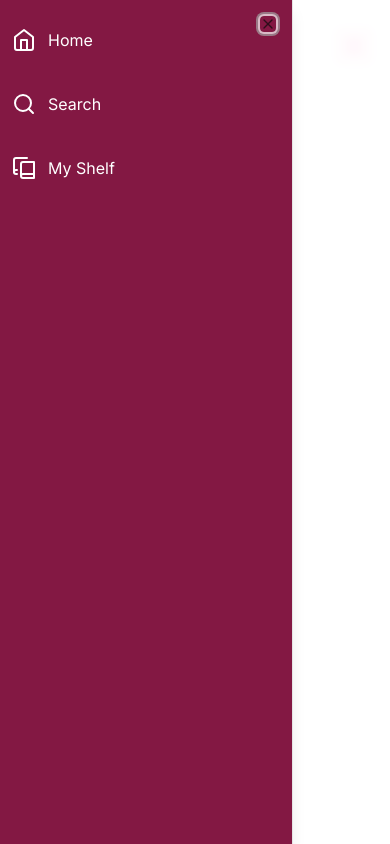
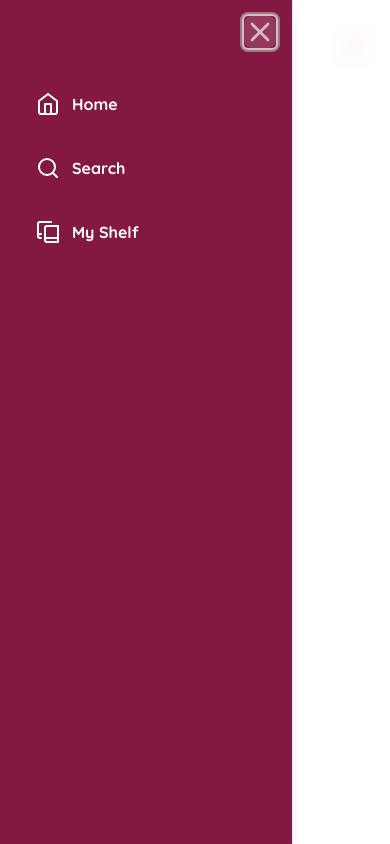
Before and after one commit to penguinboots/library-app, a Next.js app: page /search in a window 390 px wide. Both pictures are taken after a click on the button 354 px from the left and 46 px from the top of the page. Built offline with nearby package versions, Linux system fonts and the light colour scheme.

Commit message:
build mobile navbar

```diff
--- a/components/Navbar.tsx
+++ b/components/Navbar.tsx
@@ -10,7 +10,7 @@ import { BookCopy, Home, Search } from "lucide-react";
 import MobileNavbar from "./MobileNavbar";
 
 const quicksand = Quicksand({
-  weight: "600",
+  weight: "700",
   subsets: ["latin"],
 });
 
@@ -60,11 +60,11 @@ export const Navbar = () => {
           <Link
             href={route.href}
             key={route.href}
-            className="text-md flex p-3 items-center justify-center cursor-pointer
+            className="text-md font-bold flex p-3 items-center justify-center cursor-pointer
              text-pink-400 hover:text-pink-500 hover:bg-pink-500/10
               rounded-lg transition"
           >
-            <div className="flex items-center flex-1">
+            <div className={cn("flex items-center flex-1", quicksand.className)}>
               <route.icon className="h-6 w-6 mr-3" />
               {route.label}
             </div>
--- a/components/SideBar.tsx
+++ b/components/SideBar.tsx
@@ -3,6 +3,13 @@
 import Link from "next/link";
 import { UserButton } from "@clerk/nextjs";
 import { BookCopy, Home, Search } from "lucide-react";
+import { Quicksand } from "next/font/google";
+import { cn } from "@/lib/utils";
+
+const quicksand = Quicksand({
+  weight: "700",
+  subsets: ["latin"],
+});
 
 const routes = [
   {
@@ -24,7 +31,8 @@ const routes = [
 
 const SideBar = () => {
   return (
-    <div className="flex flex-col space-y-4 py-4 h-full bg-pink-900 text-white">
+    <div className="flex flex-col justify-between p-6 pt-20 h-full bg-pink-900 text-white">
+      <div className="space-y-4">
         {routes.map((route) => (
           <Link
             href={route.href}
@@ -33,13 +41,18 @@ const SideBar = () => {
               hover:text-pink-100 hover:bg-white/10
               rounded-lg transition"
           >
-          <div className="flex items-center flex-1">
+            <div
+              className={cn("flex items-center flex-1", quicksand.className)}
+            >
               <route.icon className="h-6 w-6 mr-3" />
               {route.label}
             </div>
           </Link>
         ))}
+      </div>
+      <div className="p-4">
         <UserButton />
+      </div>
     </div>
   );
 };
--- a/components/ui/sheet.tsx
+++ b/components/ui/sheet.tsx
@@ -72,7 +72,7 @@ const SheetContent = React.forwardRef<
     >
       {children}
       <SheetPrimitive.Close className="absolute right-4 top-4 rounded-sm opacity-70 ring-offset-background transition-opacity hover:opacity-100 focus:outline-none focus:ring-2 focus:ring-ring focus:ring-offset-2 disabled:pointer-events-none data-[state=open]:bg-secondary">
-        <X className="h-4 w-4" />
+        <X className="h-8 w-8 bg-white/20 rounded-lg text-white" />
         <span className="sr-only">Close</span>
       </SheetPrimitive.Close>
     </SheetPrimitive.Content>
```
Lines whose indentation alone changed are shown as unchanged.
